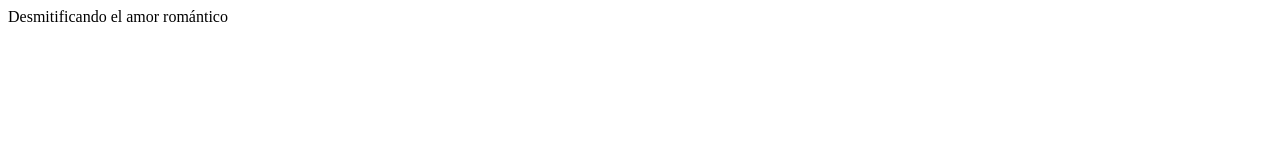
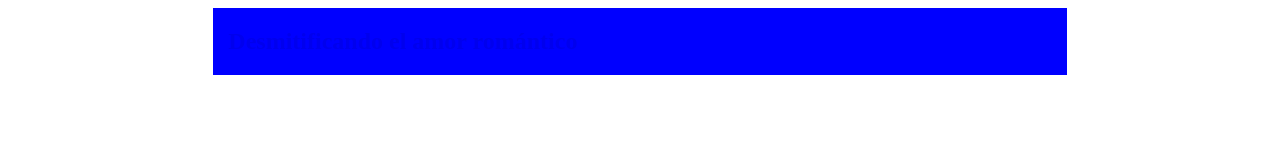
Before and after one commit to MoniAguado/clarke-s3-federici, a website: page index.html in a window 1280 px wide. Drawn offline with Linux system fonts and the light colour scheme.

Commit message:
create bootstrap distribution and add home hyperlink

```diff
--- a/index.html
+++ b/index.html
@@ -7,15 +7,16 @@
 		<link rel="stylesheet" href="style/style.css">
 	</head>
 
-	<body class="page-cover">
-		<div class="main-image-cover">
-
+	<body class="container-fluid page-cover">
+		<div class="row">
+			<div class="col main-image-cover">
+				<div class="row">
+					<div class="col-8 offset-2 button">
+						<a href="quiz.html" class="link link--cover button button--cover"><h2>Desmitificando el amor romántico</h2></a>
+					</div>
+				</div>
+			</div>
 		</div>
-		<div class="button">
-			<span>Desmitificando el amor romántico</span>
-		</div>
-
 		<script type="text/javascript" src="js/main.min.js"></script>
-
 	</body>
 </html>
--- a/scss/pages/_cover.scss
+++ b/scss/pages/_cover.scss
@@ -0,0 +1,10 @@
+
+FAKE STYLES____________________________________________
+.link--cover {
+	text-decoration: none;
+}
+
+.button {
+	background-color: blue
+}
+_________________________________________________________
```
Also changed, not shown: style/main.css, style/style.css, 1 other file.
